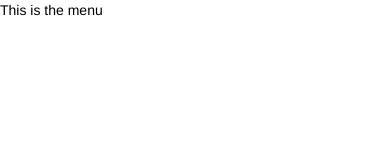
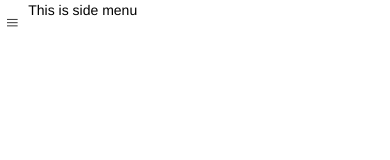
Before and after one commit to jackmew/zestlifia-sideMenu, a website: page www/index.html in a window 390 px wide. Drawn offline with Linux system fonts and the light colour scheme; some packages are replaced by stand-ins of ours; files that its build step writes are made by us from their sources; files whose address does not match are found by name.

Commit message:
Add side menu button

```diff
--- a/www/index.html
+++ b/www/index.html
@@ -25,12 +25,17 @@
   <ion-side-menus>
     <ion-side-menu-content>
       <ion-nav-bar class="bar-stable">
+        <ion-nav-buttons side="left">
+          <button menu-toggle="left" class="button button-icon button-clear ion-navicon"></button>
+        </ion-nav-buttons>
         <ion-nav-back-button></ion-nav-back-button>
       </ion-nav-bar>
       <ion-nav-view></ion-nav-view>
     </ion-side-menu-content>
-    <ion-side-menu>
-      This is the menu
+    <ion-side-menu side="left">
+      <ion-content>
+        This is side menu
+      </ion-content>
     </ion-side-menu>
   </ion-side-menus>
   </body>
```
